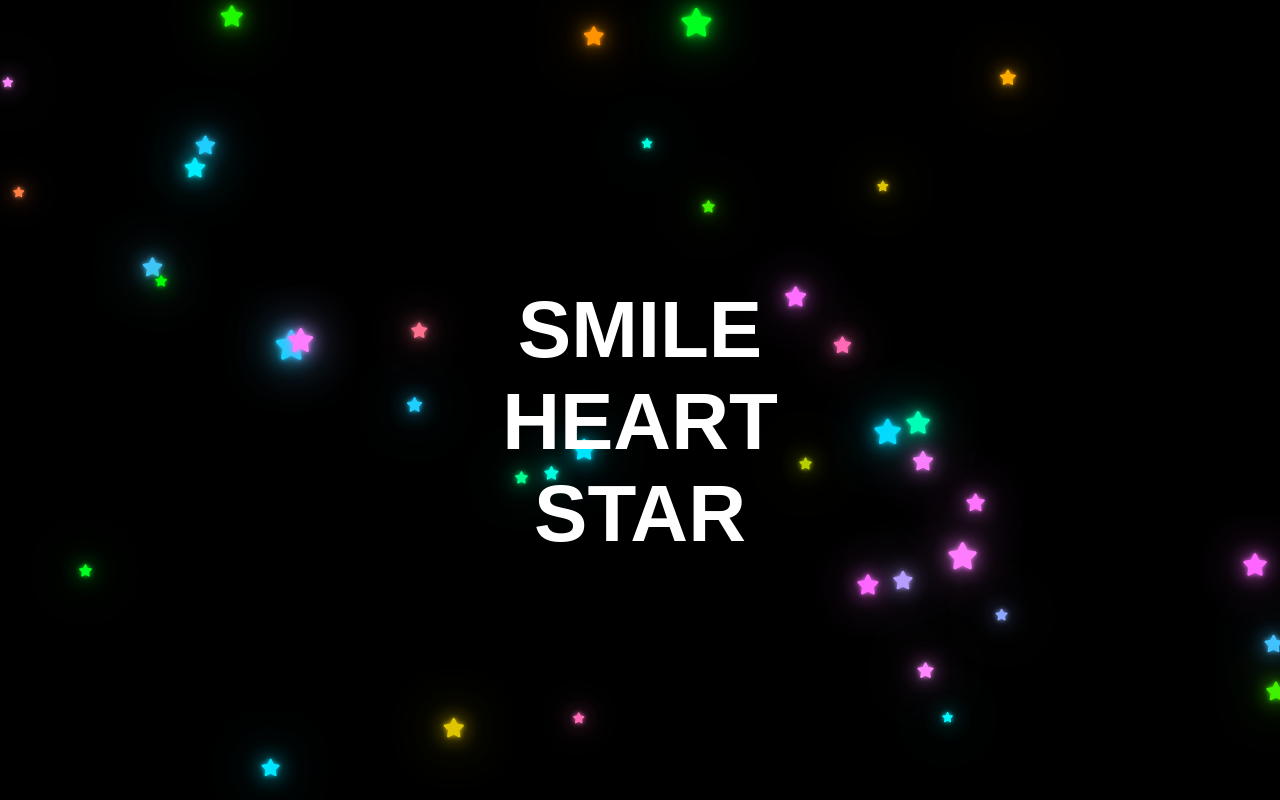
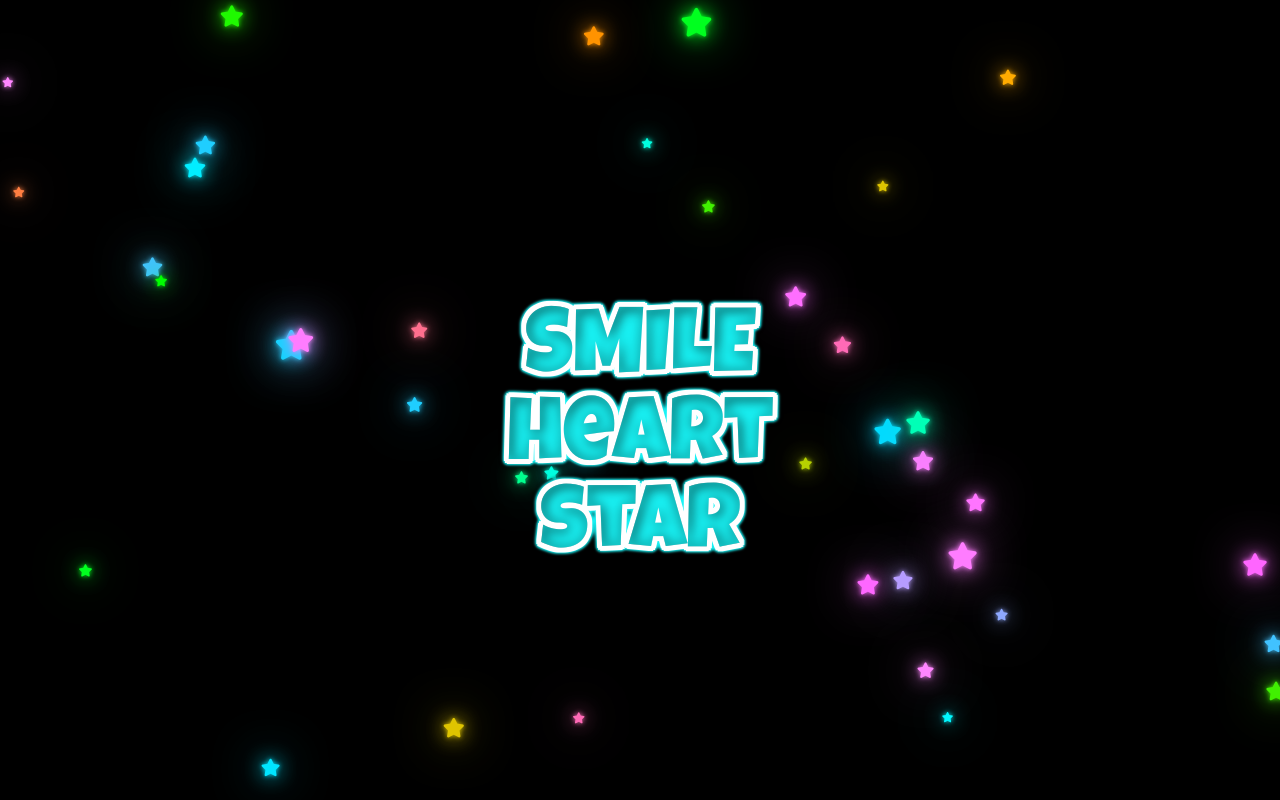
Before and after one commit to skehargit/star-background, a plain HTML site: page index.html in a window 1280 px wide. Drawn offline with Linux system fonts and the light colour scheme.

Commit message:
text update

```diff
--- a/index.html
+++ b/index.html
@@ -7,7 +7,6 @@
     <title>star background</title>
 
     <style>
-        @import url('https://fonts.googleapis.com/css2?family=Bebas+Neue&family=Josefin+Sans&display=swap');
         *{
             margin: 0;
             padding: 0;
@@ -34,24 +33,15 @@
             0 0 50px #0f0;
         }
         #text-box{
-
-            /* border: 1px solid red; */
             display: flex;
             align-items: center;
             justify-content: center;
             width: 100%;
-            /* max-width: 500px; */
-            /* height: ; */
             z-index: 1;
             position: absolute;
             bottom: 30%;
-
-            /* margin: 0 auto; */
-
-
         }
         #alltext{
-            /* border: 1px solid red; */
             display: flex;
             align-items: center;
             justify-content: center;
@@ -63,14 +53,6 @@
         }
         section:active{
             cursor: url("cursor2.png"),pointer;
-        }
-        .text{
-            color: white;
-            text-transform: uppercase;
-            font-size: 5rem;
-            font-weight: bold;
-            font-family: 'Anton', sans-serif;
-            /* letter-spacing: px; */
         }
         #first-text:hover{
             cursor: url("smile1.png"),pointer;
@@ -89,9 +71,9 @@
         <div class="sec"></div>
         <div id="text-box">
             <div id="alltext">
-                <span id="first-text" class="text">smile</span>
-                <span id="second-text" class="text">heart</span>
-                <span id="third-text" class="text">star</span>
+                <span id="first-text" class="text"><img src="smile.png" alt=""></span>
+                <span id="second-text" class="text"><img src="heart.png" alt=""></span>
+                <span id="third-text" class="text"><img src="star.png" alt=""></span>
             </div>
         </div>
 
```
Also changed, not shown: heart.png (added), smile.png (added), star.png (added).
